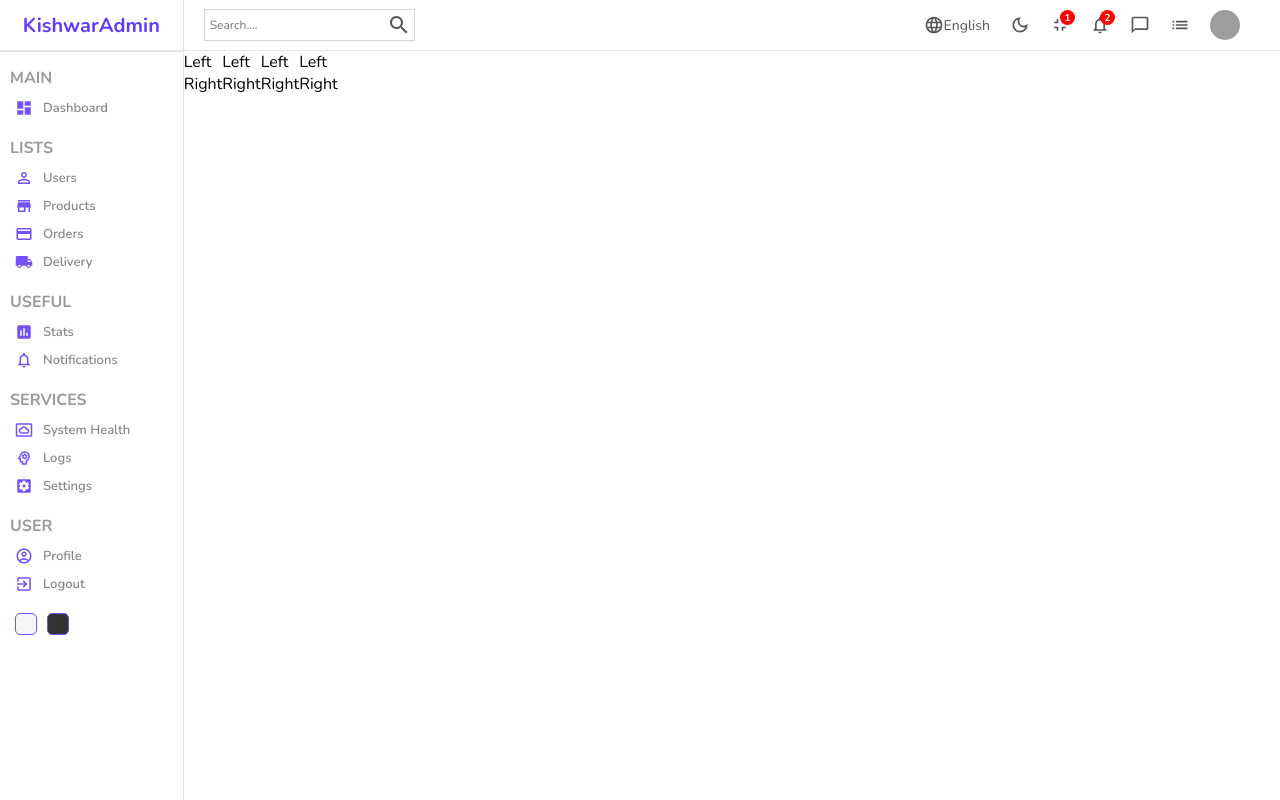
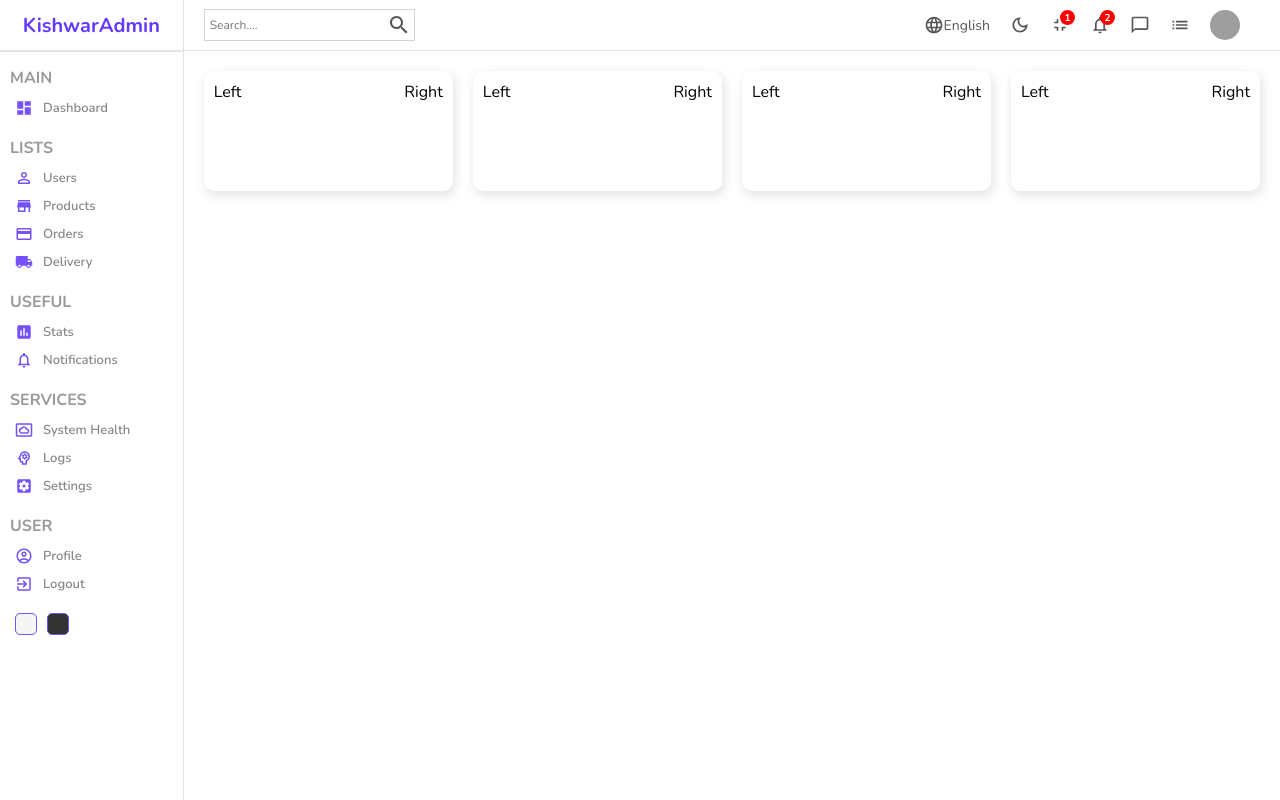
Before and after one commit to kishwerjabeen/react-admin-dashboard, a React (Create React App) app: page / in a window 1280 px wide. Built offline with nearby package versions, Linux system fonts and the light colour scheme; grey boxes are pictures that could not be loaded.

Commit message:
css widgets

```diff
--- a/src/components/widget/widget.scss
+++ b/src/components/widget/widget.scss
@@ -0,0 +1,10 @@
+.widget {
+    display: flex;
+    flex: 1;
+    justify-content: space-between;
+    padding: 10px;
+    -webkit-box-shadow: 2px 4px 10px 1px rgba(0, 0, 0, 0.47);
+    box-shadow: 2px 4px 10px 1px rgba(201, 201, 201, 0.47);
+    border-radius: 10px;
+    height: 100px;
+}
--- a/src/pages/home/home.scss
+++ b/src/pages/home/home.scss
@@ -7,6 +7,8 @@
 
         .widgets{
             display: flex;
+            padding: 20px;
+            gap: 20px;
         }
     }
 }
```
